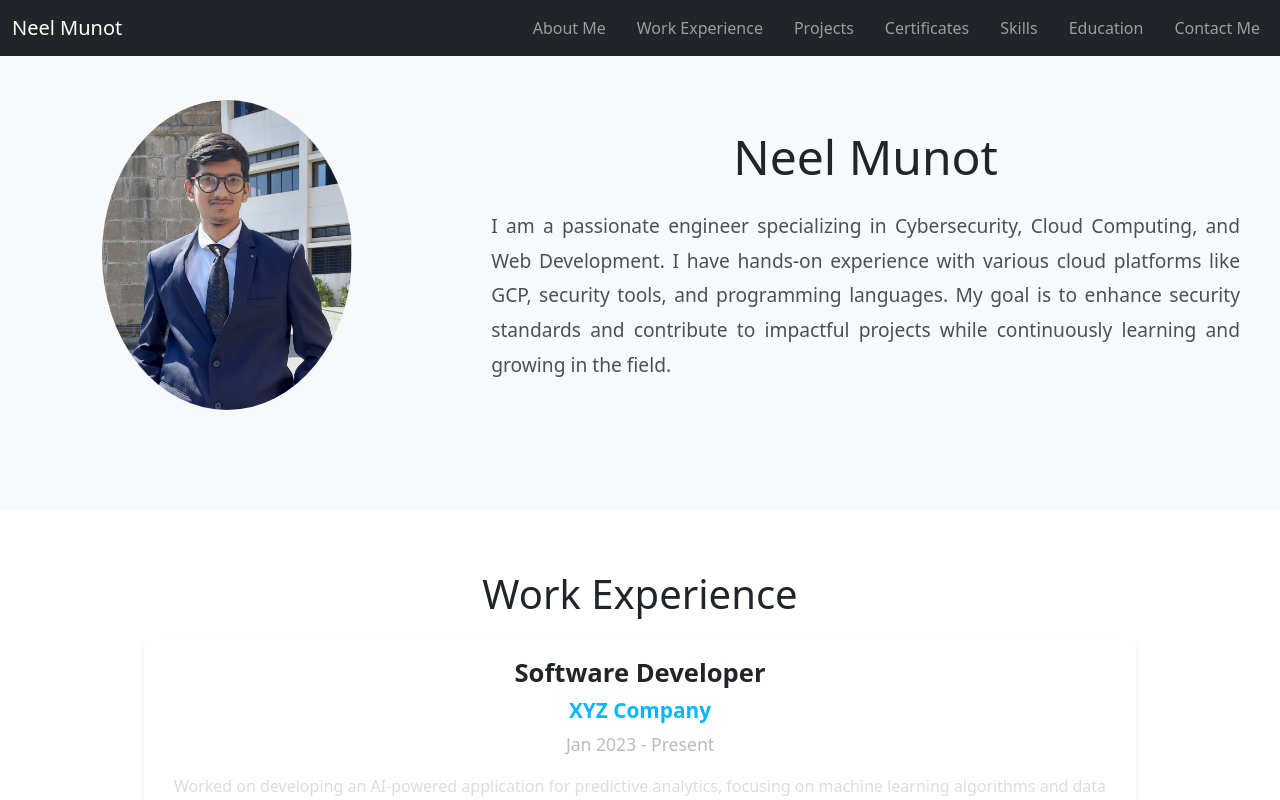
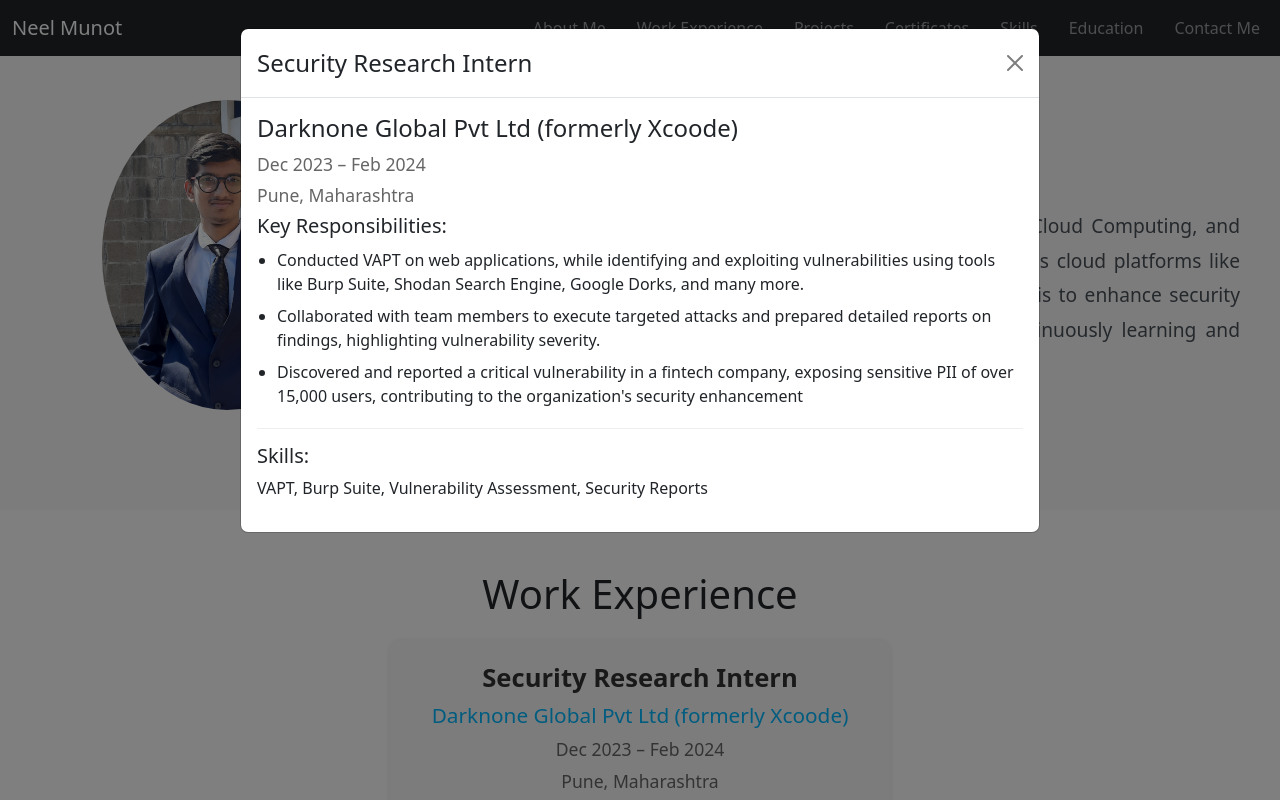
Before and after one commit to NeelMunot/portfolio-website, a React (Create React App) app: page / in a window 1280 px wide. Both pictures are taken after a click on the element 640 px from the left and 747 px from the top of the page. Shown: the top 800 px of the page. Built offline with nearby package versions, Linux system fonts and the light colour scheme.

Commit message:
Adding work experience

```diff
--- a/src/components/WorkExperience/WorkExperience.css
+++ b/src/components/WorkExperience/WorkExperience.css
@@ -4,36 +4,79 @@
 
 .work-experience-container {
   display: flex;
-  flex-direction: column;
+  flex-wrap: wrap;
+  justify-content: center;
   gap: 20px;
-  align-items: center;
+  max-width: 1200px;
+  margin: 0 auto;
 }
 
-.work-experience-tile {
-  width: 80%;
-  padding: 20px;
+.work-experience-card {
+  width: 100%;
+  max-width: 500px;
+  padding: 25px;
   border-radius: 10px;
+  background-color: #f9f9f9;
   box-shadow: 0 4px 6px rgba(0, 0, 0, 0.1);
+  cursor: pointer;
+  transition: transform 0.3s ease;
+}
+
+.work-experience-card:hover {
+  transform: translateY(-5px);
 }
 
 .work-title {
   font-size: 1.6rem;
   font-weight: bold;
+  color: #333;
   margin-bottom: 10px;
 }
 
 .company-name {
   font-size: 1.3rem;
-  font-weight: bold;
   color: #00b8ff;
+  margin-bottom: 8px;
 }
 
-.duration {
+.duration, .location {
   font-size: 1.1rem;
-  color: #bbb;
+  color: #666;
+  margin: 5px 0;
 }
 
-.job-description {
-  font-size: 1rem;
-  color: #ddd;
+.modal-body ul {
+  list-style-type: disc;
+  padding-left: 20px;
+  margin-top: 10px;
 }
+
+.modal-body li {
+  margin-bottom: 8px;
+  line-height: 1.5;
+}
+
+.skills {
+  margin-top: 20px;
+  padding-top: 15px;
+  border-top: 1px solid #eee;
+}
+
+@keyframes highlight {
+  0% {
+    transform: scale(1);
+    box-shadow: 0 0 0 rgba(0, 184, 255, 0);
+  }
+  50% {
+    transform: scale(1.05);
+    box-shadow: 0 0 20px rgba(0, 184, 255, 0.5);
+  }
+  100% {
+    transform: scale(1);
+    box-shadow: 0 0 0 rgba(0, 184, 255, 0);
+  }
+}
+
+.highlight-component {
+  animation: highlight 2s ease-in-out;
+}
--- a/src/components/WorkExperience/WorkExperience.js
+++ b/src/components/WorkExperience/WorkExperience.js
@@ -1,28 +1,65 @@
-import React from 'react';
+import React, { useState } from 'react';
 import './WorkExperience.css';
+import workExperience from '../../data/workExperience';
+import { Modal } from 'react-bootstrap';
 
 const WorkExperience = () => {
+  const [showModal, setShowModal] = useState(false);
+  const [activeExperience, setActiveExperience] = useState(null);
+
+  const handleShowModal = (experience) => {
+    setActiveExperience(experience);
+    setShowModal(true);
+  };
+
+  const handleCloseModal = () => {
+    setShowModal(false);
+    setActiveExperience(null);
+  };
+
   return (
     <section id="work-experience">
       <h2 className="section-title">Work Experience</h2>
       <div className="work-experience-container">
-        <div className="work-experience-tile">
-          <h3 className="work-title">Software Developer</h3>
-          <h4 className="company-name">XYZ Company</h4>
-          <p className="duration">Jan 2023 - Present</p>
-          <p className="job-description">
-            Worked on developing an AI-powered application for predictive analytics, focusing on machine learning algorithms and data processing pipelines.
-          </p>
-        </div>
-        <div className="work-experience-tile">
-          <h3 className="work-title">Intern - Web Developer</h3>
-          <h4 className="company-name">ABC Tech</h4>
-          <p className="duration">May 2022 - Aug 2022</p>
-          <p className="job-description">
-            Assisted in building front-end components using React.js and Bootstrap, optimized web performance, and improved accessibility of the website.
-          </p>
-        </div>
+        {workExperience.map((experience, index) => (
+          <div
+            key={index}
+            className="work-experience-card"
+            data-reference={experience.reference}
+            onClick={() => handleShowModal(experience)}
+          >
+            <h3 className="work-title">{experience.title}</h3>
+            <h4 className="company-name">{experience.company}</h4>
+            <p className="duration">{experience.duration}</p>
+            <p className="location">{experience.location}</p>
+          </div>
+        ))}
       </div>
+
+      <Modal show={showModal} onHide={handleCloseModal} size="lg">
+        {activeExperience && (
+          <>
+            <Modal.Header closeButton>
+              <Modal.Title>{activeExperience.title}</Modal.Title>
+            </Modal.Header>
+            <Modal.Body>
+              <h4>{activeExperience.company}</h4>
+              <p className="duration">{activeExperience.duration}</p>
+              <p className="location">{activeExperience.location}</p>
+              <h5>Key Responsibilities:</h5>
+              <ul>
+                {activeExperience.responsibilities.map((responsibility, index) => (
+                  <li key={index}>{responsibility}</li>
+                ))}
+              </ul>
+              <div className="skills">
+                <h5>Skills:</h5>
+                <p>{activeExperience.skills.join(', ')}</p>
+              </div>
+            </Modal.Body>
+          </>
+        )}
+      </Modal>
     </section>
   );
 };
--- /dev/null
+++ b/src/data/workExperience.js
@@ -0,0 +1,17 @@
+const workExperience = [
+    {
+      title: "Security Research Intern",
+      company: "Darknone Global Pvt Ltd (formerly Xcoode)",
+      duration: "Dec 2023 – Feb 2024",
+      location: "Pune, Maharashtra",
+      responsibilities: [
+        "Conducted VAPT on web applications, while identifying and exploiting vulnerabilities using tools like Burp Suite, Shodan Search Engine, Google Dorks, and many more.",
+        "Collaborated with team members to execute targeted attacks and prepared detailed reports on findings, highlighting vulnerability severity.",
+        "Discovered and reported a critical vulnerability in a fintech company, exposing sensitive PII of over 15,000 users, contributing to the organization's security enhancement"
+      ],
+      skills: ["VAPT", "Burp Suite", "Vulnerability Assessment", "Security Reports"],
+      reference: "Security Research"
+    }
+  ];
+
+  export default workExperience;
```
